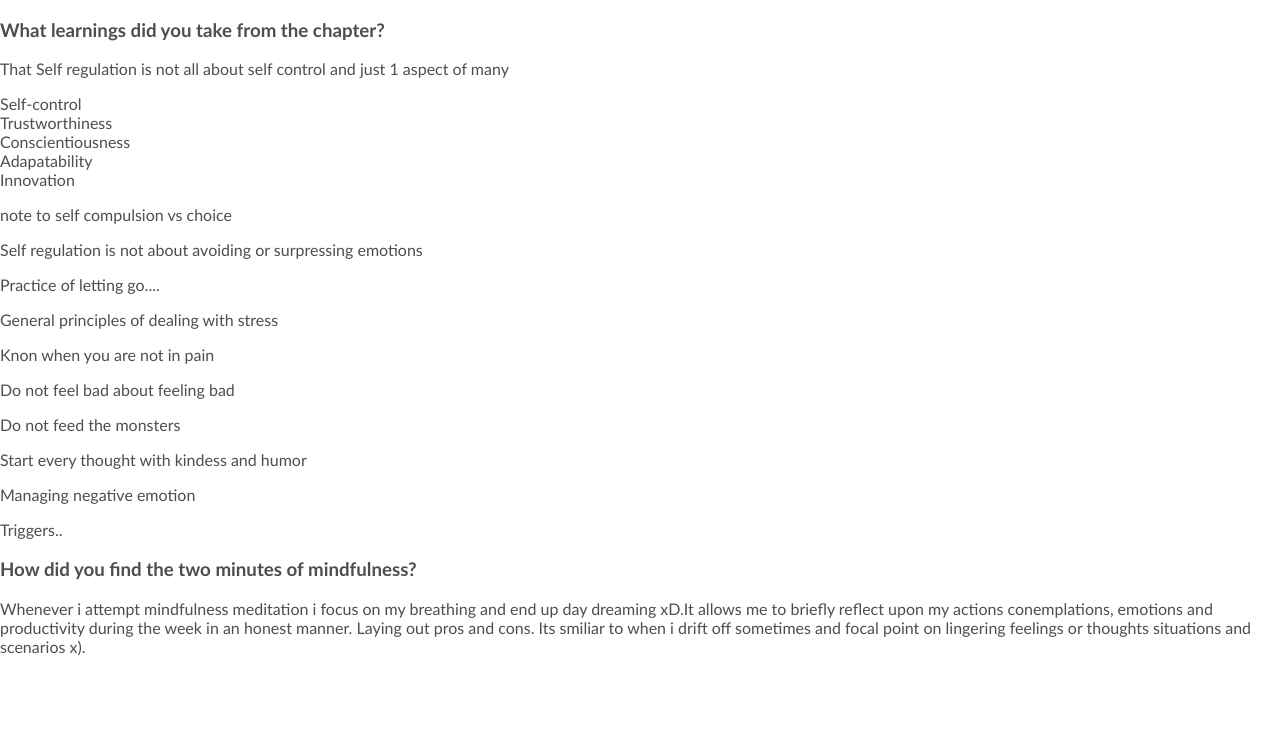
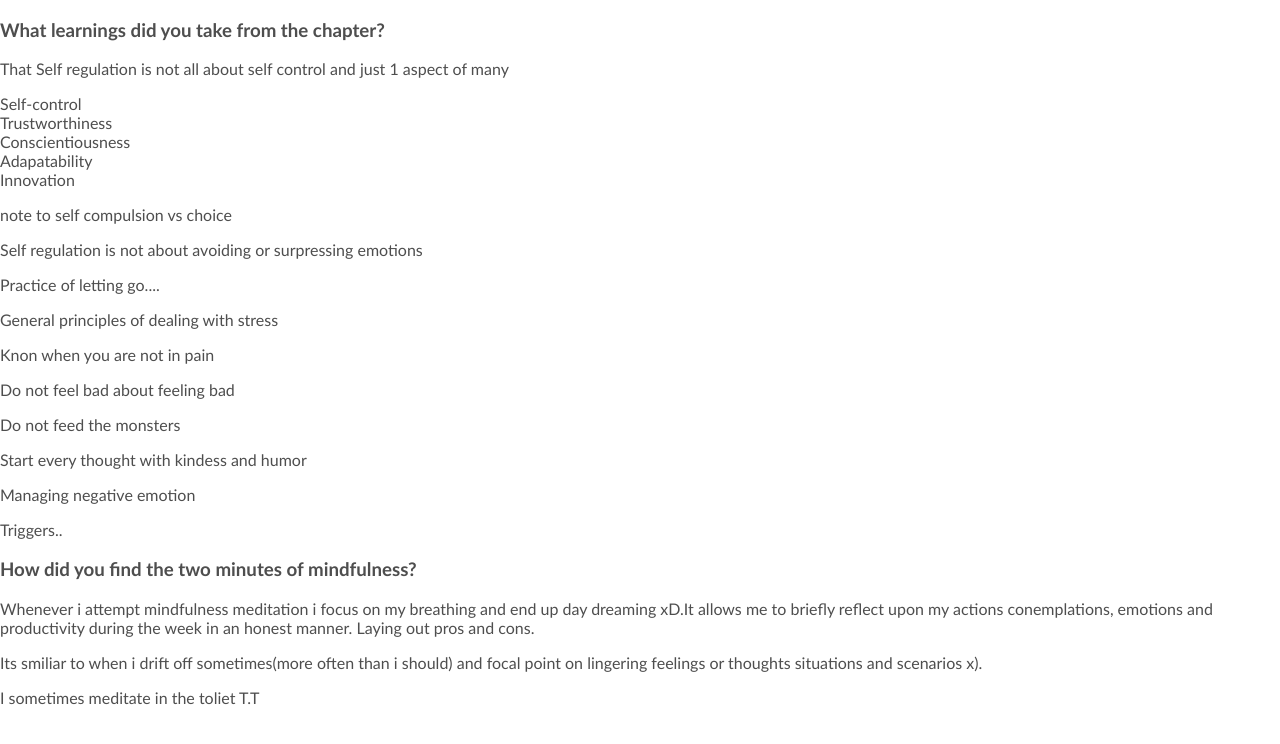
Before and after one commit to JennyArtorias/jennyArtorias.github.io, a plain HTML site: page blog/c6-control.html in a window 1280 px wide. Drawn offline with Linux system fonts and the light colour scheme; files that its build step writes are made by us from their sources.

Commit message:
small note on mindfulness

```diff
--- a/blog/c6-control.html
+++ b/blog/c6-control.html
@@ -41,7 +41,12 @@
 
 
         <h3>How did you find the two minutes of mindfulness?</h3>
-        <p>Whenever i attempt mindfulness meditation i focus on my breathing and end up day dreaming xD.It allows me to briefly reflect upon my actions conemplations, emotions and productivity during the week in an honest manner. Laying out pros and cons. Its smiliar to when i drift off sometimes and focal point on lingering feelings or thoughts situations and scenarios x).</p>
+
+        <p>Whenever i attempt mindfulness meditation i focus on my breathing and end up day dreaming xD.It allows me to briefly reflect upon my actions conemplations, emotions and productivity during the week in an honest manner. Laying out pros and cons.</p>
+
+            <p>Its smiliar to when i drift off sometimes(more often than i should) and focal point on lingering feelings or thoughts situations and scenarios x).</p>
+
+        <p>I sometimes meditate in the toliet T.T</p>
 
 
 
```
